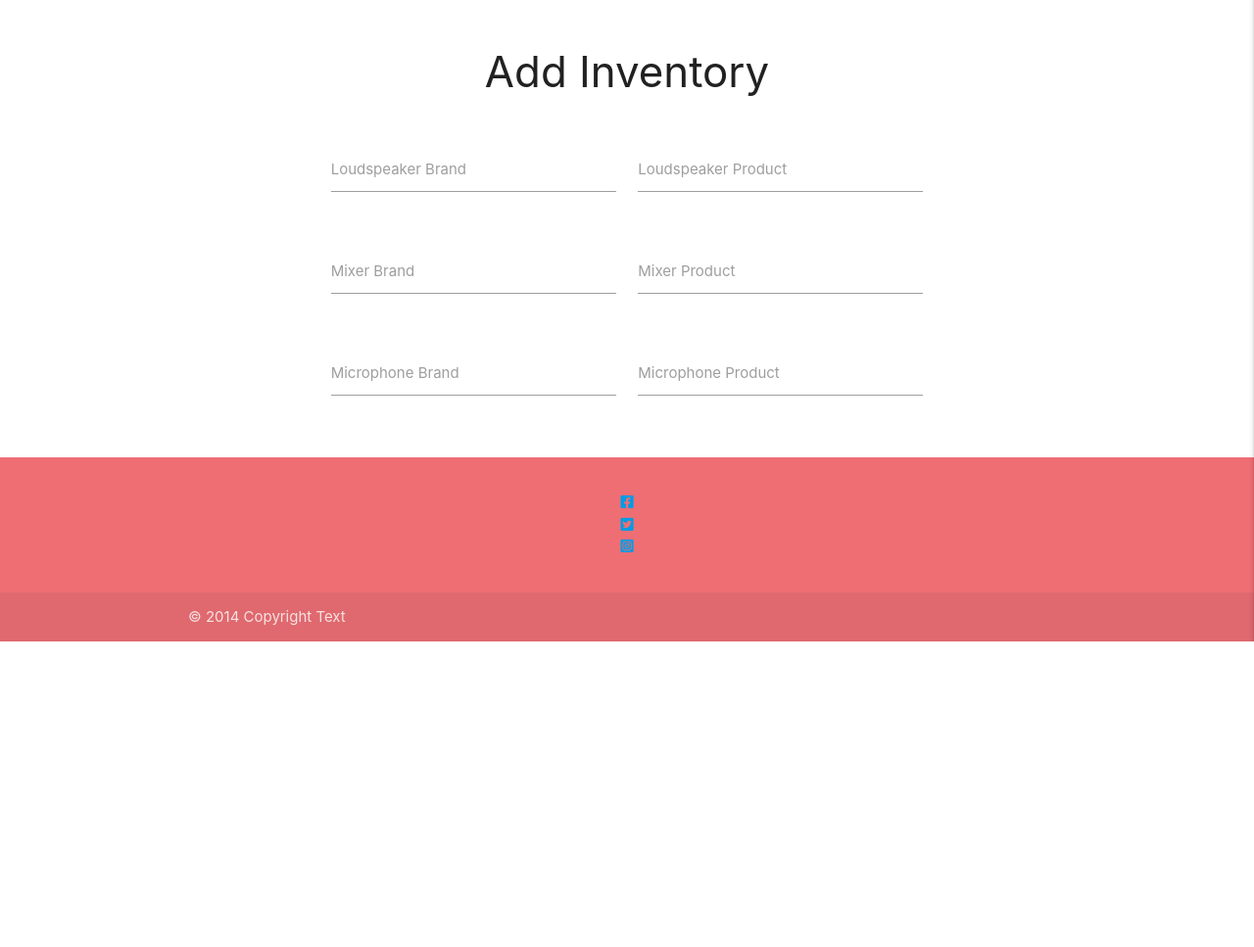
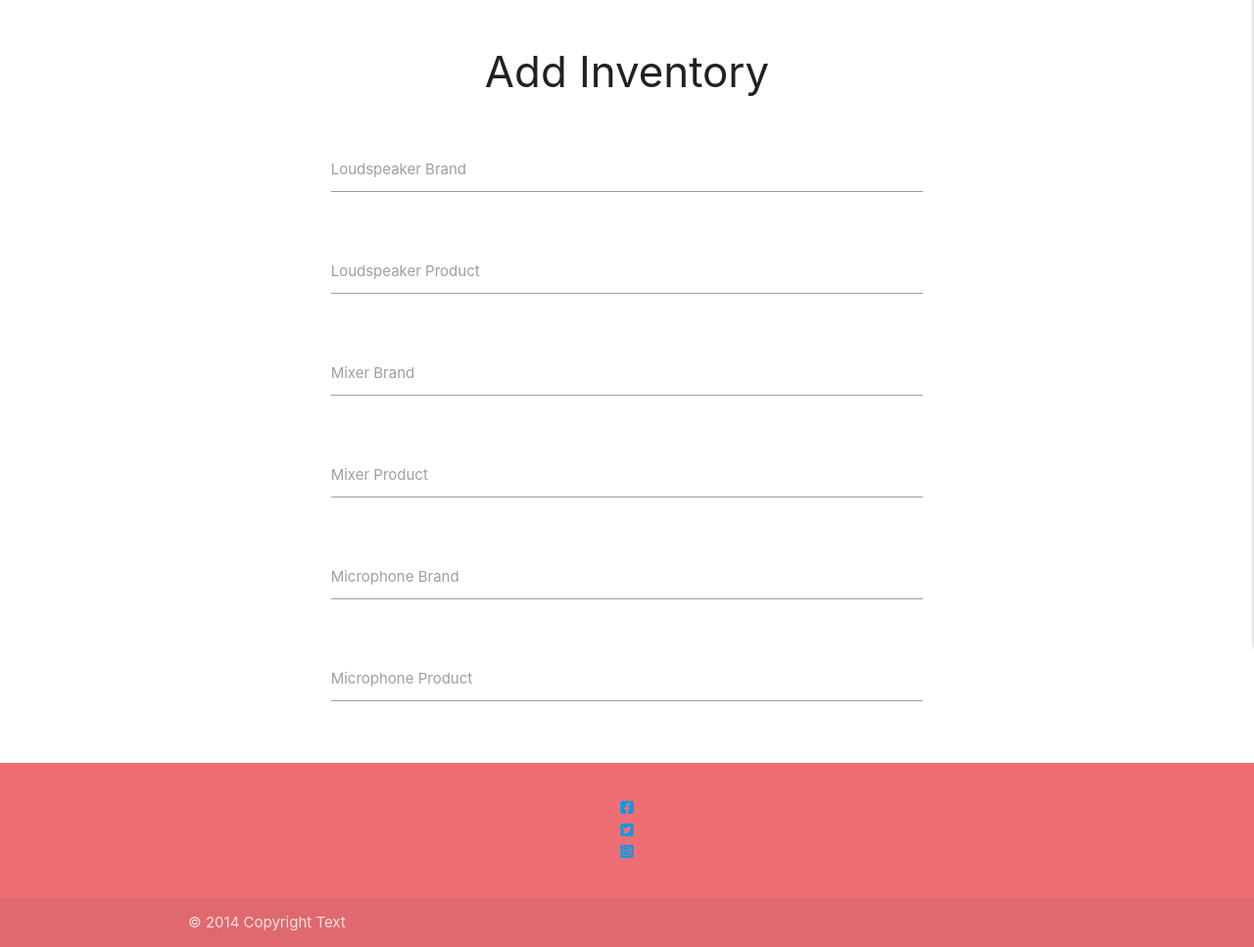
Before and after one commit to RvN-R/milestone-3-missingpiece, a Flask app: page /add_inventory in a window 1280 px wide. Shown: the part 200-1167 px from the top of the page at 98% size. Before the commit the page ends 855 px from the top, so only its background shows below. Run offline with Flask 2, Linux system fonts and the light colour scheme; some libraries are stand-ins or nearby versions.

Commit message:
Add inventory form input fields

```diff
--- a/templates/add_inventory.html
+++ b/templates/add_inventory.html
@@ -10,34 +10,40 @@
         <form class="col s12" method="POST" action="">
             <!--Loudspeaker Categories-->
           <div class="row">
-            <div class="input-field col s6">
-              <input id="loudspeaker_brand" type="text" class="validate">
+            <div class="input-field col s12">
+              <input id="loudspeaker_brand" name= "loudspeaker_brand" type="text" class="validate">
               <label for="loudspeaker_brand">Loudspeaker Brand</label>
             </div>
-            <div class="input-field col s6">
-              <input id="loudspeaker_product" type="tel" class="validate">
+          </div>
+          <div class="row">
+            <div class="input-field col s12">
+                <input id="loudspeaker_product" name= "loudspeaker_product" type="text" class="validate">
                 <label for="loudspeaker_product">Loudspeaker Product</label>
               </div>
           </div>
            <!--Mixer Categories-->
            <div class="row">
-            <div class="input-field col s6">
-              <input id="mixer_brand" type="text" class="validate">
+            <div class="input-field col s12">
+              <input id="mixer_brand" name="mixer_brand" type="text" class="validate">
               <label for="mixer_brand">Mixer Brand</label>
             </div>
-            <div class="input-field col s6">
-              <input id="mixer_product" type="tel" class="validate">
+          </div>
+          <div class="row">
+            <div class="input-field col s12">
+                <input id="mixer_product" name="mixer_product" type="text" class="validate">
                 <label for="mixer_product">Mixer Product</label>
               </div>
           </div>
           <!--Microphone Categories-->
           <div class="row">
-            <div class="input-field col s6">
-              <input id="microphone_brand" type="text" class="validate">
+            <div class="input-field col s12">
+              <input id="microphone_brand" name="microphone_brand" type="text" class="validate">
               <label for="microphone_brand">Microphone Brand</label>
             </div>
-            <div class="input-field col s6">
-              <input id="microphone_product" type="tel" class="validate">
+          </div>
+          <div class="row">
+            <div class="input-field col s12">
+                <input id="microphone_product" name="microphone_product" type="text" class="validate">
                 <label for="microphone_product">Microphone Product</label>
               </div>
           </div>
```
Lines whose indentation alone changed are shown as unchanged.
